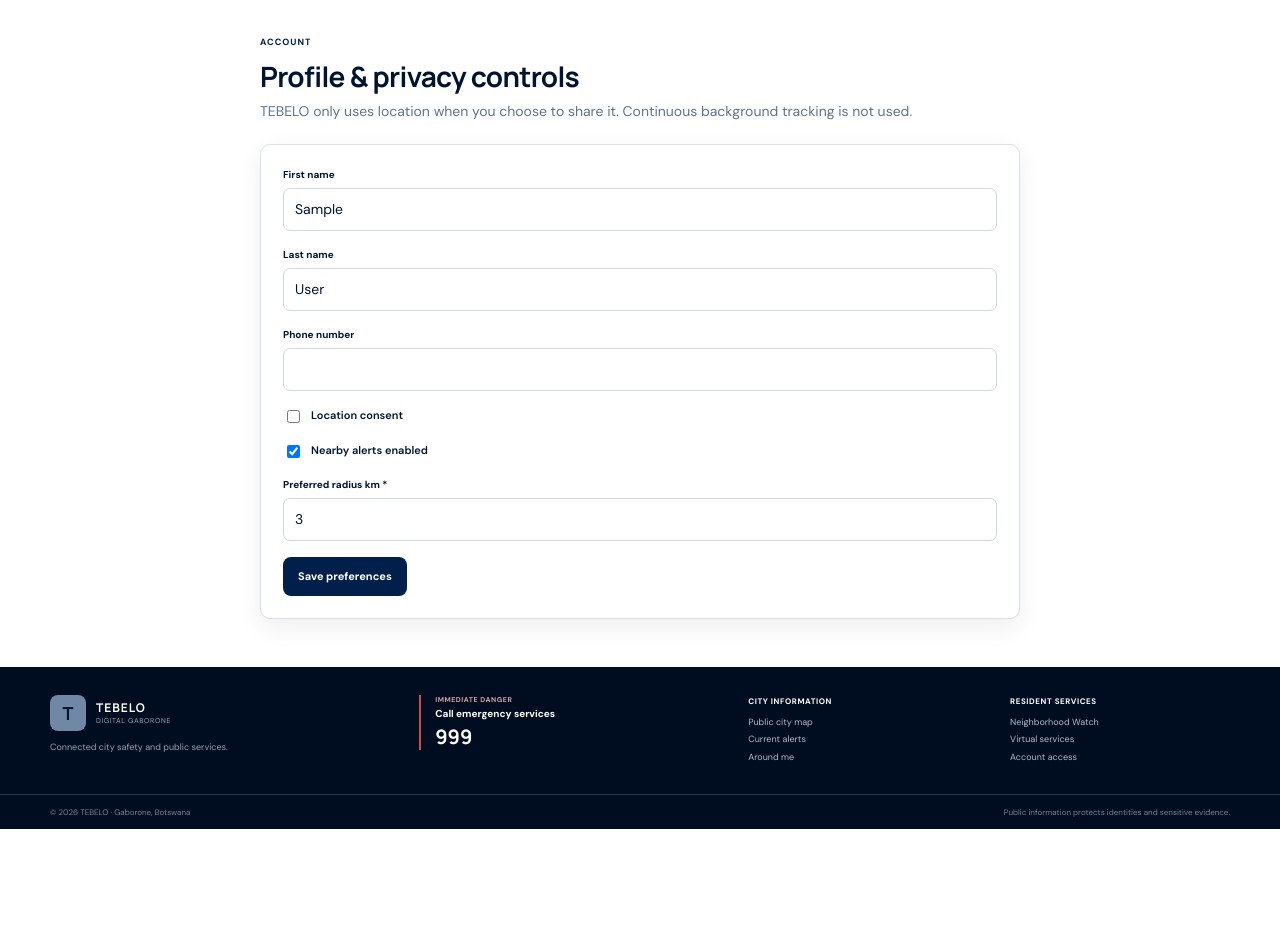
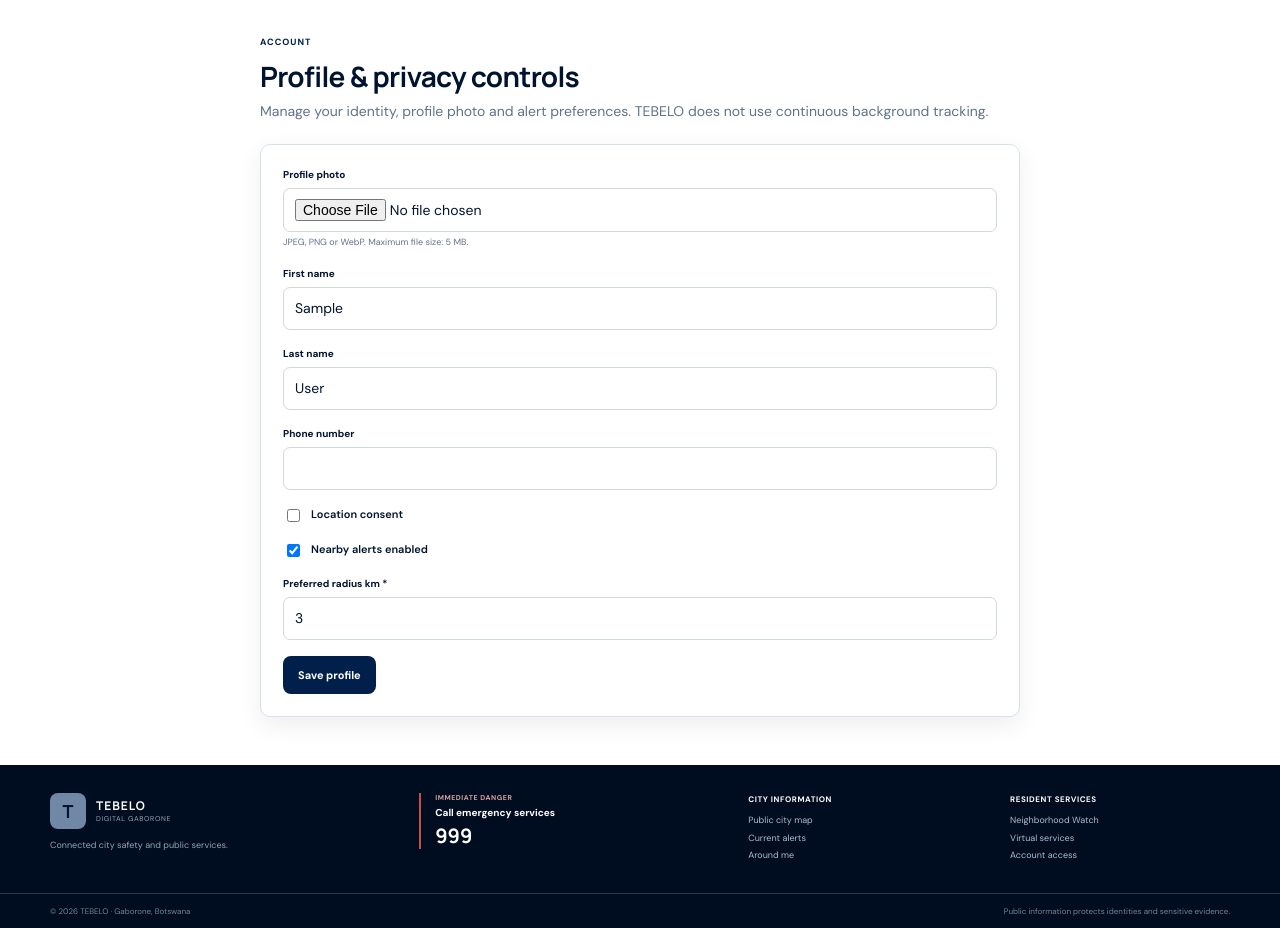
Before and after one commit to Yardsphuthego/tebelo-smart-city-platform, a Django app: page /accounts/profile/ in a window 1280 px wide. Shown: the part 155-1083 px from the top of the page. Before the commit the page ends 984 px from the top, so only its background shows below. Run offline with Django 5.2, Linux system fonts and the light colour scheme; the visitor is signed in with stand-in values (Sample User, id 1).

Commit message:
Add super admin profile photo uploads

```diff
--- a/accounts/admin.py
+++ b/accounts/admin.py
@@ -10,13 +10,13 @@ class TebeloUserAdmin(BaseUserAdmin, ModelAdmin):
     list_display = ("phone_number", "email", "first_name", "last_name", "role", "is_verified", "is_active")
     fieldsets = (
         (None, {"fields": ("email", "password")}),
-        ("Personal information", {"fields": ("first_name", "last_name", "phone_number")}),
+        ("Personal information", {"fields": ("first_name", "last_name", "phone_number", "profile_photo")}),
         ("TEBELO", {"fields": ("role", "is_verified", "location_consent", "nearby_alerts_enabled", "preferred_radius_km")}),
         ("Permissions", {"fields": ("is_active", "is_staff", "is_superuser", "groups", "user_permissions")}),
         ("Important dates", {"fields": ("last_login", "date_joined")}),
     )
     add_fieldsets = ((None, {"classes": ("wide",), "fields": (
-        "phone_number", "email", "first_name", "last_name", "password1", "password2",
+        "phone_number", "email", "first_name", "last_name", "profile_photo", "password1", "password2",
         "role", "is_staff", "is_verified",
     )}),)
     search_fields = ("phone_number", "email", "first_name", "last_name")
--- a/accounts/forms.py
+++ b/accounts/forms.py
@@ -47,9 +47,14 @@ class RegisterForm(UserCreationForm):
 
 
 class ProfileForm(forms.ModelForm):
+    def __init__(self, *args, **kwargs):
+        super().__init__(*args, **kwargs)
+        if not self.instance.is_superuser:
+            self.fields.pop("profile_photo", None)
+
     class Meta:
         model = User
-        fields = ("first_name", "last_name", "phone_number", "location_consent", "nearby_alerts_enabled", "preferred_radius_km")
+        fields = ("profile_photo", "first_name", "last_name", "phone_number", "location_consent", "nearby_alerts_enabled", "preferred_radius_km")
 
     def clean_phone_number(self):
         return normalize_phone_number(self.cleaned_data["phone_number"])
--- a/accounts/models.py
+++ b/accounts/models.py
@@ -1,8 +1,15 @@
 import uuid
 from django.contrib.auth.models import AbstractUser, BaseUserManager
+from django.core.exceptions import ValidationError
+from django.core.validators import FileExtensionValidator
 from django.db import models
 from core.models import TimeStampedModel
 from .phone import normalize_phone_number, validate_phone_number
+
+
+def validate_profile_photo_size(photo):
+    if photo.size > 5 * 1024 * 1024:
+        raise ValidationError("Profile photos must be 5 MB or smaller.")
 
 
 class UserManager(BaseUserManager):
@@ -49,6 +56,15 @@ class User(AbstractUser):
     location_consent = models.BooleanField(default=False)
     nearby_alerts_enabled = models.BooleanField(default=True)
     preferred_radius_km = models.PositiveSmallIntegerField(default=3)
+    profile_photo = models.ImageField(
+        upload_to="profile_photos/%Y/%m/",
+        blank=True,
+        validators=[
+            FileExtensionValidator(allowed_extensions=("jpg", "jpeg", "png", "webp")),
+            validate_profile_photo_size,
+        ],
+        help_text="JPEG, PNG or WebP. Maximum file size: 5 MB.",
+    )
     USERNAME_FIELD = "email"
     REQUIRED_FIELDS = []
     objects = UserManager()
--- a/accounts/views.py
+++ b/accounts/views.py
@@ -21,7 +21,7 @@ def register(request):
 
 @login_required
 def profile(request):
-    form = ProfileForm(request.POST or None, instance=request.user)
+    form = ProfileForm(request.POST or None, request.FILES or None, instance=request.user)
     if request.method == "POST" and form.is_valid():
         form.save()
         audit(request=request, action="account.profile_updated", obj=request.user)
--- a/static/css/admin-nav.css
+++ b/static/css/admin-nav.css
@@ -14,6 +14,8 @@
 .admin-platform-nav a:first-child:hover { background: #0b3263; }
 .admin-platform-nav i { background: #b8c3cf; flex: 0 0 auto; height: 20px; margin: 0 8px; width: 1px; }
 .admin-account-panel { min-width: 310px; }
+.admin-account-avatar { overflow: hidden; }
+.admin-account-avatar img { display: block; height: 100%; object-fit: cover; width: 100%; }
 .admin-account-panel > footer { justify-content: flex-end; }
 .dark .admin-platform-nav { background: #162131; border-color: #334155; }
 .dark .admin-platform-nav a { border-color: #334155; color: #e6edf5; }
--- /dev/null
+++ b/static/css/profile.css
@@ -0,0 +1,8 @@
+.workspace-avatar,.admin-account-avatar,.account-symbol{overflow:hidden}
+.workspace-avatar img,.admin-account-avatar img,.account-symbol img{display:block;height:100%;object-fit:cover;width:100%}
+.account-symbol img{border-radius:50%;height:22px;width:22px}
+.profile-photo-preview{align-items:center;background:#f3f6f9;border:1px solid #d8e1eb;border-radius:10px;display:flex;gap:14px;margin-bottom:22px;padding:14px}
+.profile-photo-preview img{border-radius:50%;height:72px;object-fit:cover;width:72px}
+.profile-photo-preview strong,.profile-photo-preview small{display:block}
+.profile-photo-preview strong{color:#00142f;font-size:12px}.profile-photo-preview small{color:#60738a;font-size:10px;margin-top:4px}
+html[data-theme=dark] .profile-photo-preview{background:#162131;border-color:#314052}html[data-theme=dark] .profile-photo-preview strong{color:#eef3f8}
--- a/templates/accounts/profile.html
+++ b/templates/accounts/profile.html
@@ -1,3 +1,3 @@
 {% extends 'public_base.html' %}
 {% block title %}Account and privacy — TEBELO{% endblock %}
-{% block content %}<section class="page shell narrow"><div class="page-heading"><span class="kicker">Account</span><h1>Profile & privacy controls</h1><p>TEBELO only uses location when you choose to share it. Continuous background tracking is not used.</p></div><div class="form-card"><form method="post">{% csrf_token %}{% include 'includes/form_fields.html' %}<button class="button button-primary">Save preferences</button></form></div></section>{% endblock %}
+{% block content %}<section class="page shell narrow"><div class="page-heading"><span class="kicker">Account</span><h1>Profile & privacy controls</h1><p>Manage your identity{% if user.is_superuser %}, profile photo{% endif %} and alert preferences. TEBELO does not use continuous background tracking.</p></div><div class="form-card">{% if user.profile_photo %}<div class="profile-photo-preview"><img src="{{ user.profile_photo.url }}" alt="Current profile photo"><div><strong>Current profile photo</strong><small>{% if user.is_superuser %}Upload another image below to replace it.{% else %}Your account image is managed by an administrator.{% endif %}</small></div></div>{% endif %}<form method="post" enctype="multipart/form-data">{% csrf_token %}{% include 'includes/form_fields.html' %}<button class="button button-primary">Save profile</button></form></div></section>{% endblock %}
--- a/templates/base.html
+++ b/templates/base.html
@@ -8,7 +8,7 @@
   <link rel="preconnect" href="https://fonts.googleapis.com"><link rel="preconnect" href="https://fonts.gstatic.com" crossorigin>
   <link href="https://fonts.googleapis.com/css2?family=DM+Sans:wght@400;500;600;700&family=Manrope:wght@600;700&display=swap" rel="stylesheet">
   <script src="{% static 'js/theme.js' %}"></script>
-  <link rel="stylesheet" href="{% static 'css/app.css' %}"><link rel="stylesheet" href="{% static 'css/workspace-nav.css' %}">{% block head %}{% endblock %}
+  <link rel="stylesheet" href="{% static 'css/app.css' %}"><link rel="stylesheet" href="{% static 'css/workspace-nav.css' %}"><link rel="stylesheet" href="{% static 'css/profile.css' %}">{% block head %}{% endblock %}
 </head>
 <body class="workspace-site {% block body_class %}{% endblock %}">
   <a class="skip-link" href="#main">Skip to content</a>
@@ -35,7 +35,7 @@
         </nav>
         <div class="workspace-top-actions">
           <details class="workspace-account-menu" data-workspace-account>
-            <summary><span class="workspace-avatar">{{ user.first_name|first|default:'U' }}{{ user.last_name|first }}</span><span><strong>{{ user.get_full_name|default:user.phone_number|default:user.email }}</strong><small>{{ user.get_role_display }}</small></span><i></i></summary>
+            <summary><span class="workspace-avatar">{% if user.profile_photo %}<img src="{{ user.profile_photo.url }}" alt="">{% else %}{{ user.first_name|first|default:'U' }}{{ user.last_name|first }}{% endif %}</span><span><strong>{{ user.get_full_name|default:user.phone_number|default:user.email }}</strong><small>{{ user.get_role_display }}</small></span><i></i></summary>
             <div class="workspace-account-panel">
               <header><small>Signed in</small><strong>{{ user.phone_number|default:user.email }}</strong></header>
               <section><span>Profile</span><a href="{% url 'profile' %}"><b>Account settings</b><small>Personal details and alert preferences</small></a></section>
--- a/templates/public_base.html
+++ b/templates/public_base.html
@@ -12,6 +12,7 @@
   <link href="https://fonts.googleapis.com/css2?family=DM+Sans:wght@400;500;600;700&family=Manrope:wght@600;700&display=swap" rel="stylesheet">
   <script src="{% static 'js/theme.js' %}"></script>
   <link rel="stylesheet" href="{% static 'css/app.css' %}">
+  <link rel="stylesheet" href="{% static 'css/profile.css' %}">
   {% block head %}{% endblock %}
 </head>
 <body class="public-site">
@@ -79,7 +80,7 @@
           </div>
         </details>
         <details class="public-nav-dropdown account-dropdown">
-          <summary><span class="account-label"><span class="account-symbol">◯</span>{% if user.is_authenticated %}{{ user.first_name|default:'My account' }}{% else %}My account{% endif %}</span><i></i></summary>
+          <summary><span class="account-label"><span class="account-symbol">{% if user.is_authenticated and user.profile_photo %}<img src="{{ user.profile_photo.url }}" alt="">{% else %}◯{% endif %}</span>{% if user.is_authenticated %}{{ user.first_name|default:'My account' }}{% else %}My account{% endif %}</span><i></i></summary>
           <div class="public-dropdown-panel account-panel">
             {% if user.is_authenticated %}
               <span>Signed in as {{ user.phone_number|default:user.email }}</span>
--- a/templates/unfold/helpers/userlinks.html
+++ b/templates/unfold/helpers/userlinks.html
@@ -1,10 +1,10 @@
 {% load i18n %}
 <div class="admin-top-actions">
   <details class="admin-account-menu">
-    <summary><span class="admin-account-avatar">{{ user.first_name|first|default:'T' }}{{ user.last_name|first }}</span><span><strong>{{ user.get_full_name|default:user.email }}</strong><small>Super administrator</small></span><i class="material-symbols-outlined">expand_more</i></summary>
+    <summary><span class="admin-account-avatar">{% if user.profile_photo %}<img src="{{ user.profile_photo.url }}" alt="">{% else %}{{ user.first_name|first|default:'T' }}{{ user.last_name|first }}{% endif %}</span><span><strong>{{ user.get_full_name|default:user.email }}</strong><small>Super administrator</small></span><i class="material-symbols-outlined">expand_more</i></summary>
     <div class="admin-account-panel">
       <header><small>Command account</small><strong>{{ user.email|default:user.phone_number }}</strong></header>
-      <section><span>Profile</span><a href="{% url 'admin:password_change' %}"><b>Security settings</b><small>Update this account password</small></a></section>
+      <section><span>Profile</span><a href="{% url 'profile' %}"><b>Profile settings</b><small>Upload a photo and update personal details</small></a><a href="{% url 'admin:password_change' %}"><b>Security settings</b><small>Update this account password</small></a></section>
       {% include "unfold/helpers/theme_switch.html" %}
       <footer><form method="post" action="{% url 'admin:logout' %}">{% csrf_token %}<button>Sign out</button></form></footer>
     </div>
```
Also changed, not shown: accounts/tests.py (+45 -0 lines), accounts/migrations/0003_user_profile_photo.py (added).
